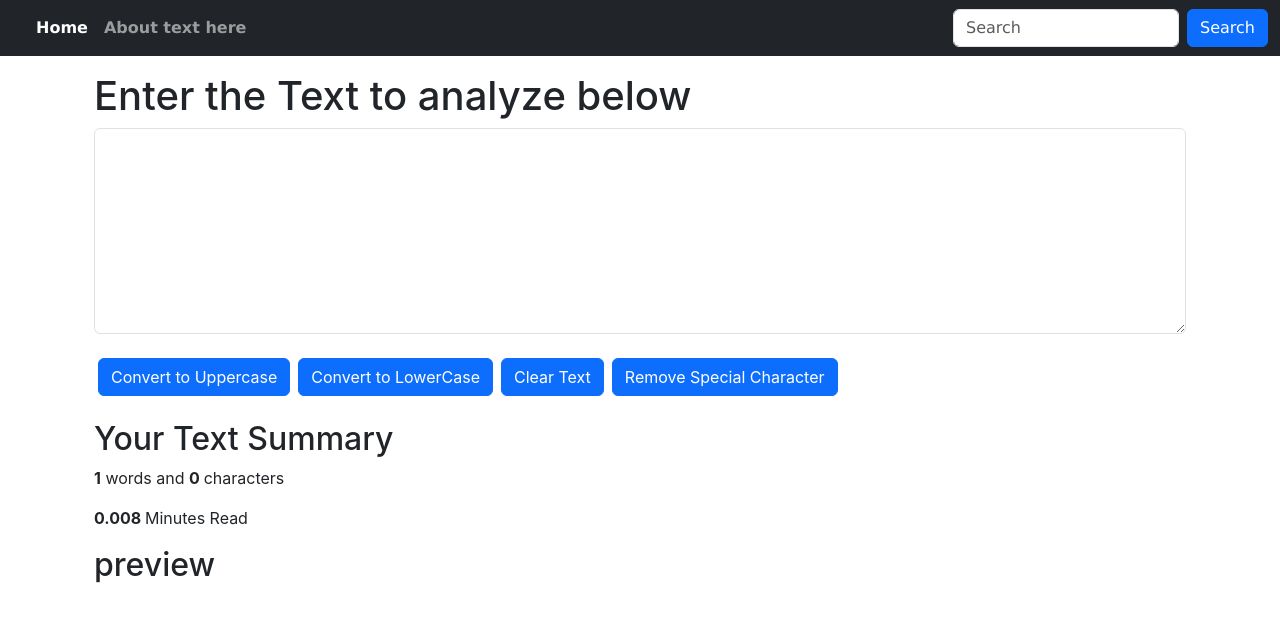
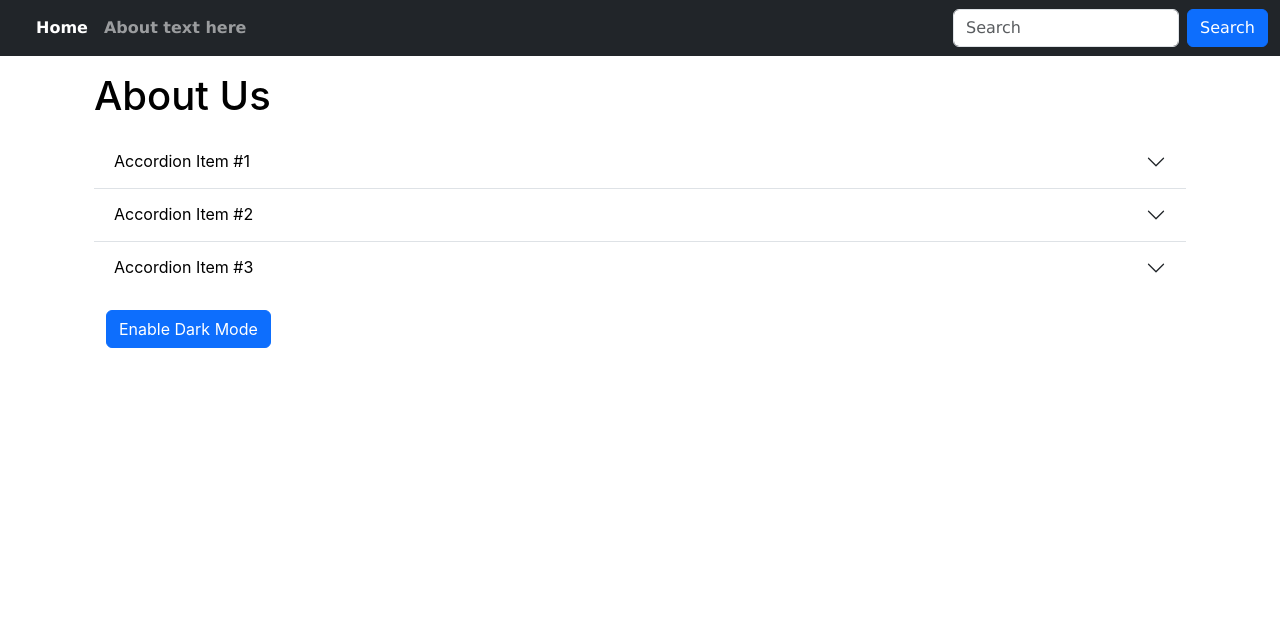
Before and after one commit to Tayyab-103/React.js_CWH_78, a React (Create React App) app in the folder my-app/: page / in a window 1280 px wide. Shown: the top 622 px of the page. Built offline with nearby package versions, Linux system fonts and the light colour scheme.

Commit message:
L-10 Enable Dark Mode

```diff
--- a/my-app/src/App.js
+++ b/my-app/src/App.js
@@ -1,7 +1,7 @@
 import "./App.css";
-// import About from "./components/About";
+import About from "./components/About";
 import Navbar from "./components/Navbar";
-import TextForm from "./components/TextForm";
+// import TextForm from "./components/TextForm";
 
 
 
@@ -17,8 +17,8 @@ function App() {
       <Navbar/>
       <div className="container my-3">
 
-      <TextForm heading="Enter the Text to analyze below" />
-      {/* <About/> */}
+      {/* <TextForm heading="Enter the Text to analyze below" /> */}
+      <About/>
 
       </div>
     </>
--- a/my-app/src/components/About.jsx
+++ b/my-app/src/components/About.jsx
@@ -1,14 +1,129 @@
-import React from 'react'
+import React, { useState } from "react";
 
 export default function About() {
+  const [myStyle, setMyStyle] = useState({
+    //initialstate
+    color: "black",
+    backgroundColor: "white",
+  });
+
+  const [btntext,setBtnText] = useState("Enable Dark Mode")
+
+  const toggleStyle = () => {
+    if (myStyle.color === "black") {
+      setMyStyle({
+        color: "white",
+        backgroundColor: "black",
+        border: "1px solid white"
+      });
+      setBtnText("Enable Light Mode");
+    } else {
+      setMyStyle({
+        color: "black",
+        backgroundColor: "white",
+      });
+      setBtnText("Enable Dark Mode");
+    }
+  };
+
   return (
-    <div>
-
+    <div className="container" style={myStyle}>
+      <h1 className="my-3">About Us</h1>
+      <div class="accordion accordion-flush" id="accordionFlushExample">
+        <div class="accordion-item">
+          <h2 class="accordion-header" id="flush-headingOne">
+            <button
+              class="accordion-button collapsed"
+              type="button"
+              data-bs-toggle="collapse"
+              data-bs-target="#flush-collapseOne"
+              aria-expanded="false"
+              aria-controls="flush-collapseOne"
+              style={myStyle}
+            >
+              Accordion Item #1
+            </button>
+          </h2>
+          <div
+            id="flush-collapseOne"
+            class="accordion-collapse collapse"
+            aria-labelledby="flush-headingOne"
+            data-bs-parent="#accordionFlushExample"
+          >
+            <div class="accordion-body" style={myStyle}>
+              Placeholder content for this accordion, which is intended to
+              demonstrate the <code>.accordion-flush</code> class. This is the
+              first item's accordion body.
+            </div>
+          </div>
+        </div>
+        <div class="accordion-item">
+          <h2 class="accordion-header" id="flush-headingTwo">
+            <button
+              class="accordion-button collapsed"
+              type="button"
+              data-bs-toggle="collapse"
+              data-bs-target="#flush-collapseTwo"
+              aria-expanded="false"
+              aria-controls="flush-collapseTwo"
+              style={myStyle}
+            >
+              Accordion Item #2
+            </button>
+          </h2>
+          <div
+            id="flush-collapseTwo"
+            class="accordion-collapse collapse"
+            aria-labelledby="flush-headingTwo"
+            data-bs-parent="#accordionFlushExample"
+          >
+            <div class="accordion-body" style={myStyle}>
+              Placeholder content for this accordion, which is intended to
+              demonstrate the <code>.accordion-flush</code> class. This is the
+              second item's accordion body. Let's imagine this being filled with
+              some actual content.
+            </div>
+          </div>
+        </div>
+        <div class="accordion-item">
+          <h2 class="accordion-header" id="flush-headingThree">
+            <button
+              class="accordion-button collapsed"
+              type="button"
+              data-bs-toggle="collapse"
+              data-bs-target="#flush-collapseThree"
+              aria-expanded="false"
+              aria-controls="flush-collapseThree"
+              style={myStyle}
+            >
+              Accordion Item #3
+            </button>
+          </h2>
+          <div
+            id="flush-collapseThree"
+            class="accordion-collapse collapse"
+            aria-labelledby="flush-headingThree"
+            data-bs-parent="#accordionFlushExample"
+          >
+            <div class="accordion-body" style={myStyle}>
+              Placeholder content for this accordion, which is intended to
+              demonstrate the <code>.accordion-flush</code> class. This is the
+              third item's accordion body. Nothing more exciting happening here
+              in terms of content, but just filling up the space to make it
+              look, at least at first glance, a bit more representative of how
+              this would look in a real-world application.
+            </div>
+          </div>
+        </div>
+      </div>
+      <div className="container my-3">
+        <button onClick={toggleStyle} type="button" class="btn btn-primary">
+          {btntext}
+        </button>
+      </div>
     </div>
-  )
+  );
 }
-
-
 
 // import React, { useState } from "react";
 
@@ -18,7 +133,6 @@ export default function About() {
 //     //     color: 'white',
 //     //     backgroundColor: 'black'
 //     // })
-
 
 //     // toggleStyle = ()=>{
 //     //     if (myStyle.color == 'white'){
```
